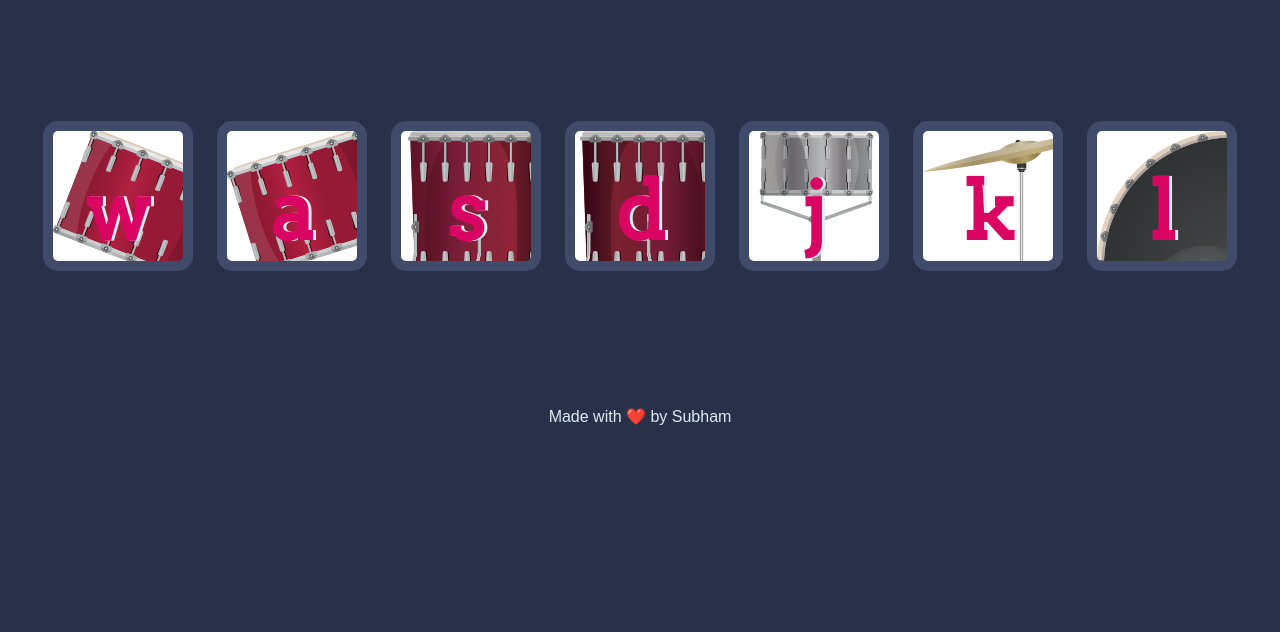
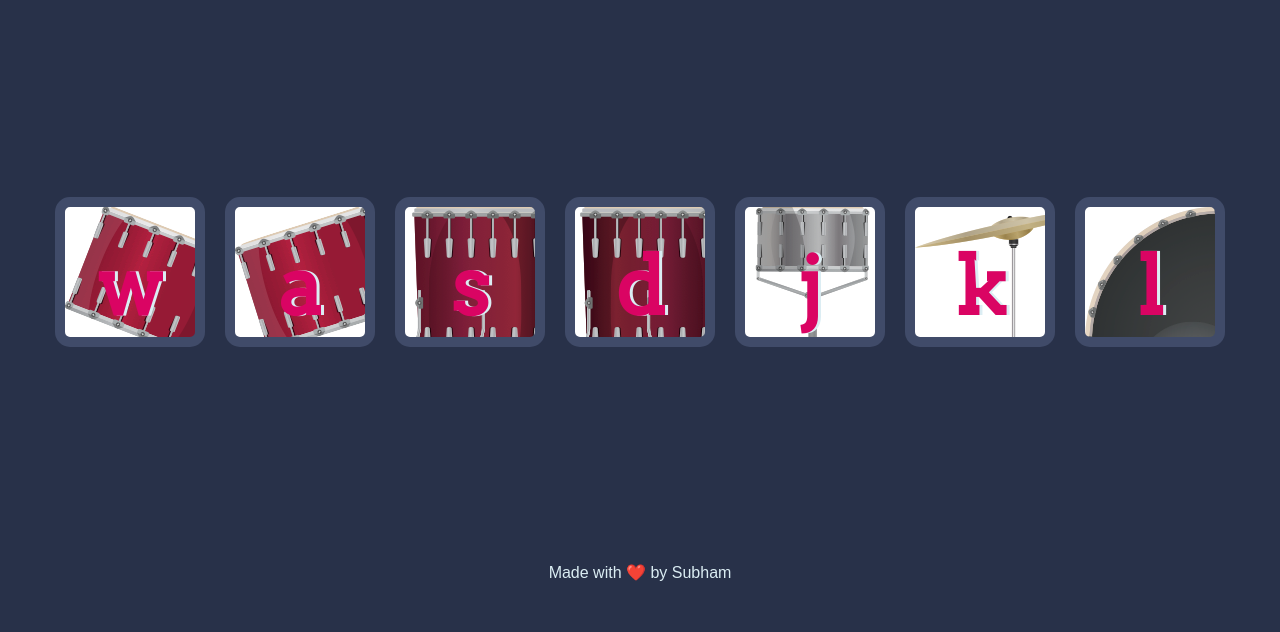
Before and after one commit to Subham-e/DrumKit, a plain HTML site: page index.html in a window 1280 px wide. Shown: the part 168-800 px from the top of the page. Drawn offline with Linux system fonts and the light colour scheme.

Commit message:
Update styles.css

```diff
--- a/styles.css
+++ b/styles.css
@@ -1,6 +1,12 @@
+*{
+  margin:0;
+  padding:0;
+  box-sizing: border-box;
+}
 body {
+  background-color: #283149;
   text-align: center;
-  background-color: #283149;
+
 }
 
 h1 {
@@ -15,45 +21,53 @@ footer {
   color: #DBEDF3;
   font-family: sans-serif;
 }
-
+.container{
+  display: flex;
+  flex-direction: column;
+  justify-content: space-between;
+  height:100vh;
+  padding:50px 0;
+}
 .w {
-  background-image: url("images/tom1.png");
+background-image: url(images/tom1.png);
 }
 
 .a {
-
-  background-image: url("images/tom2.png");
+  background-image: url(images/tom2.png);
 
 }
 
 .s {
-  background-image: url("images/tom3.png");
-
+  background-image: url(images/tom3.png);
 
 }
 
 .d {
-  background-image: url("images/tom4.png");
+  background-image: url(images/tom4.png);
 
 }
 
 .j {
-  background-image: url("images/snare.png");
+  background-image: url(images/snare.png);
 
 }
 
 .k {
-  background-image: url("images/crash.png");
+  background-image: url(images/crash.png);
 
 }
 
 .l {
-  background-image: url("images/kick.png");
+  background-image: url(images/kick.png);
 
 }
 
 .set {
-  margin: 10% auto;
+  width:100%;
+  display: flex;
+  justify-content: center;
+  align-items: center;
+  flex-wrap: wrap;
 }
 
 .game-over {
```
